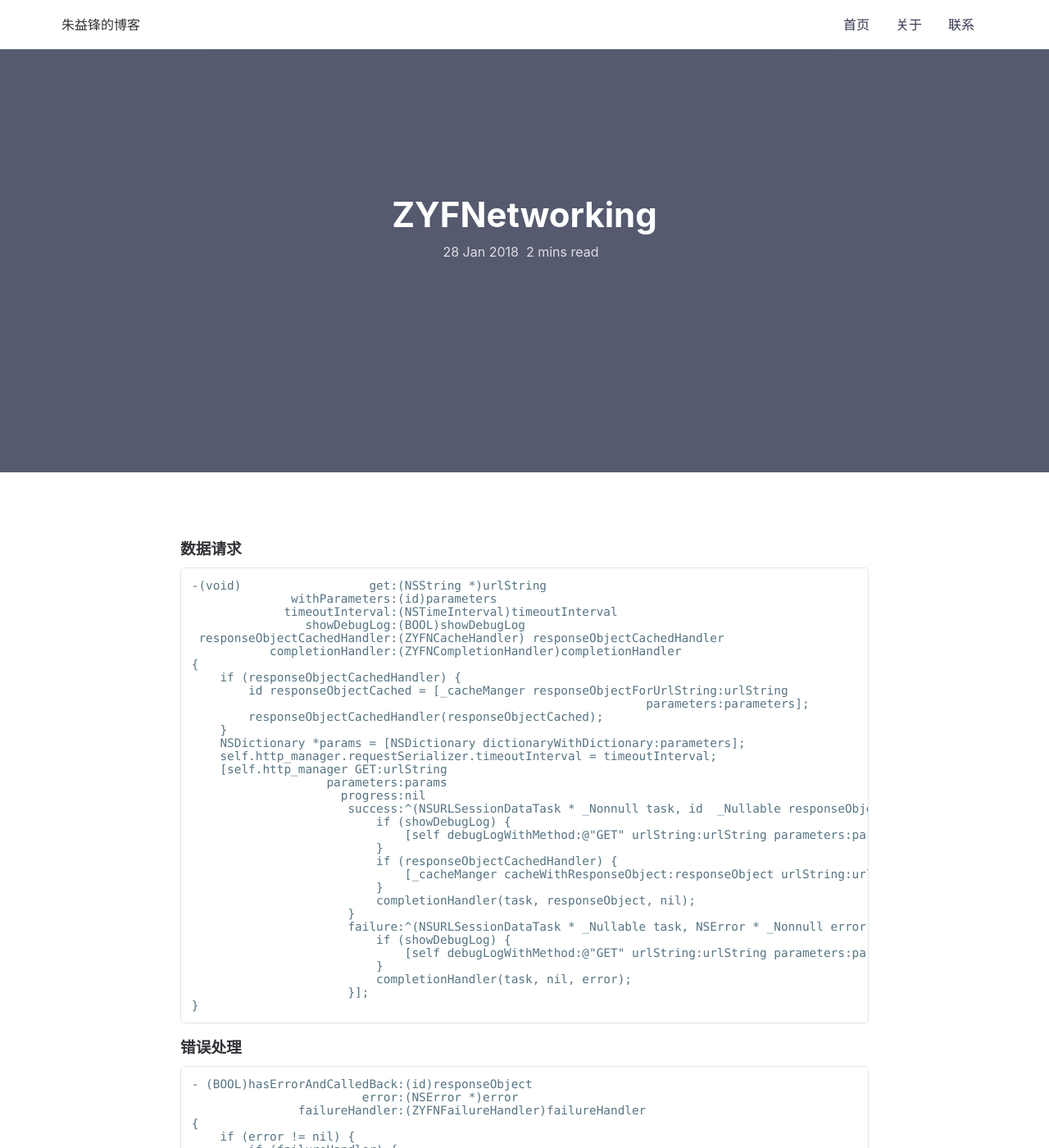
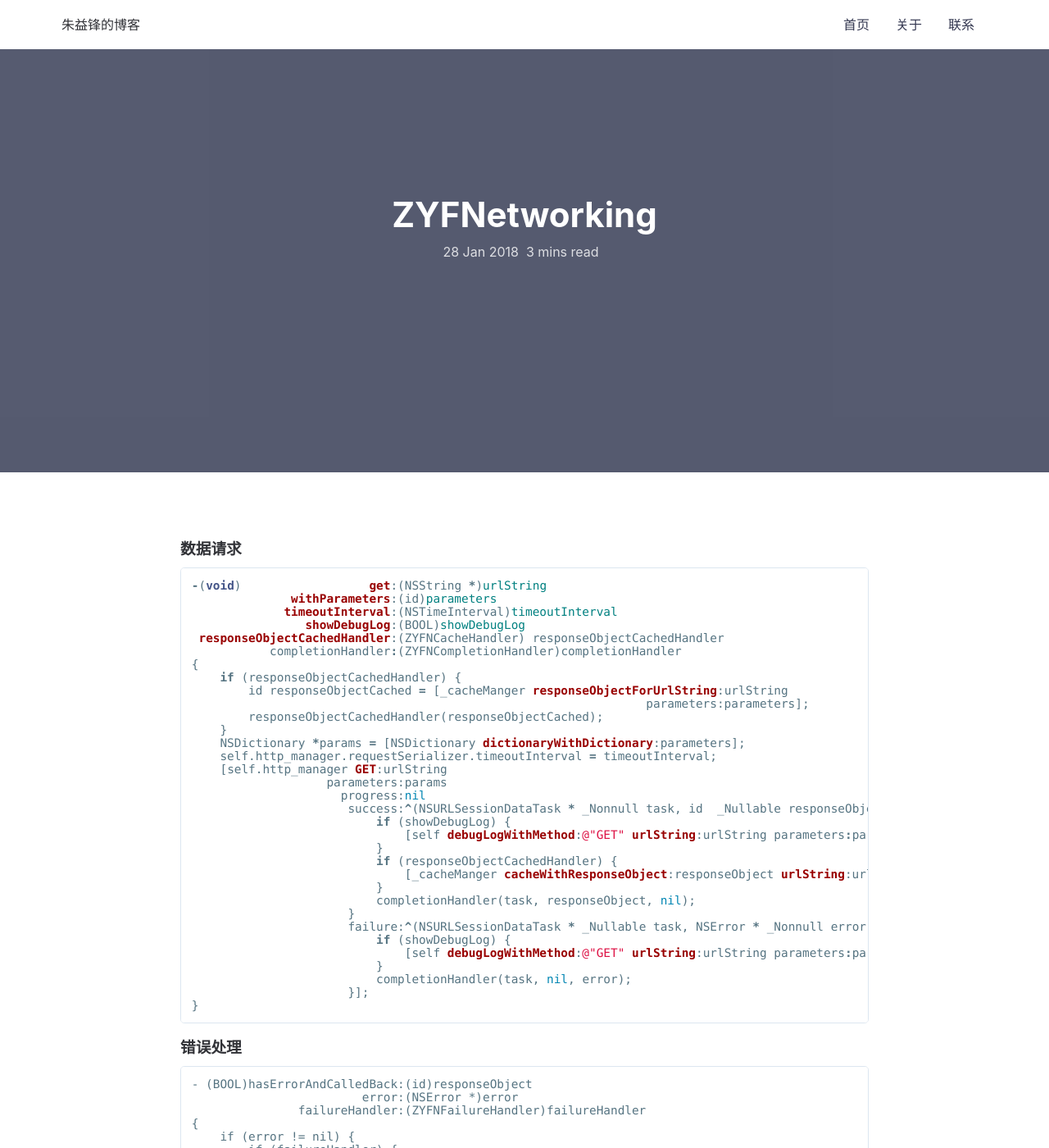
Before and after one commit to zyfilife/zyfilife.github.io, a Jekyll site: the page built from _posts/2018-01-28-zyfnetworking.md, in a window 1280 px wide and 1400 px high. Shown: the whole window at 82% size. Built offline with Jekyll 4.4.1, drawn with Linux system fonts in a browser that asks for light colours; our own code applies the rules of GitHub Pages for plain Markdown files; comment, search, counter and statistics services are not loaded.

Commit message:
代码高亮

````diff
--- a/_posts/2018-01-28-zyfnetworking.md
+++ b/_posts/2018-01-28-zyfnetworking.md
@@ -3,7 +3,7 @@
 summary: 基于AFNetworking封装的轻量级网络请求框架
 ---
 ### 数据请求
-```
+```objective_c
 -(void)                  get:(NSString *)urlString
               withParameters:(id)parameters
              timeoutInterval:(NSTimeInterval)timeoutInterval
````
